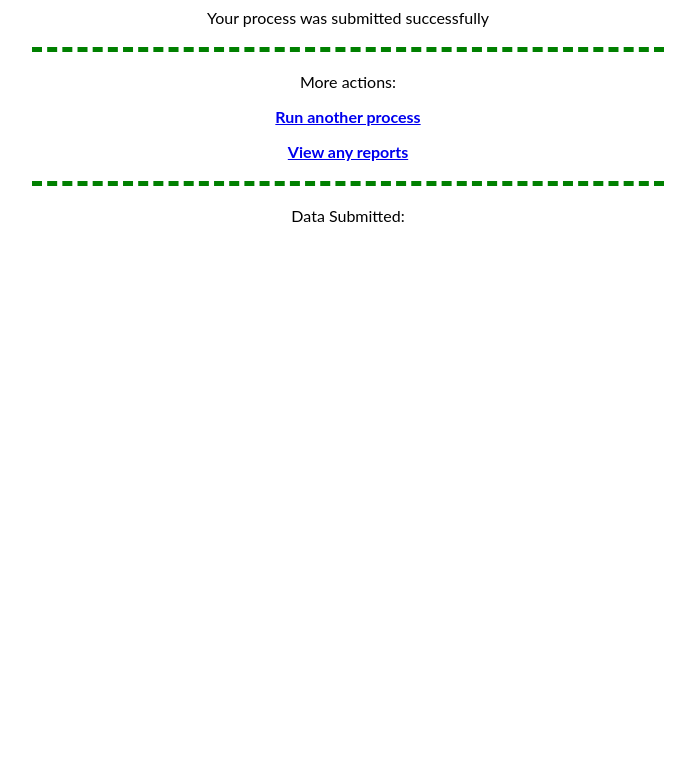
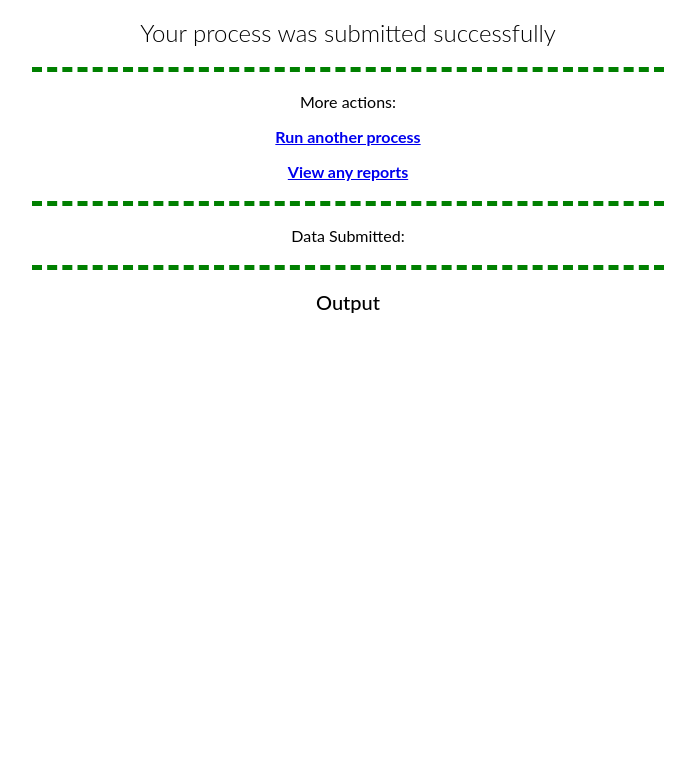
Before and after one commit to maxkraus1/brightspace_admin_app, a Flask app: template templates/data.html in a window 1280 px wide. Shown: the top 783 px of the page, without its empty margins (292-987 px from the left). Run offline with Flask 2, Linux system fonts and the light colour scheme; the template is opened without the code that fills it, so the values that code supplies are empty.

Commit message:
Changed from os.system to subprocess.run and added stdout to data.html template

```diff
--- a/app.py
+++ b/app.py
@@ -2,6 +2,7 @@
 
 import json
 import os
+import subprocess
 
 from flask import Flask, render_template, request
 from flask_restful import Resource, Api, reqparse
@@ -18,6 +19,9 @@ class Credentials(Resource):
 
 api.add_resource(Credentials, '/credentials')
 
+def out_format(std_out):  # helper function to format shell output
+    return [str(line, 'utf-8', 'ignore') for line in std_out.split(b'\r\n')]
+
 @app.route('/')
 def form():
     processes =['Semester Report',
@@ -32,8 +36,9 @@ def data():
         return f"The URL /data is accessed directly. Try going to '/' to submit form"
     if request.method == 'POST':
         form_data = request.form
-        os.system('python semester_report.py {}'.format(form_data['SemesterCode']))
-        return render_template('data.html',form_data = form_data)
+        args = ['python',  'semester_report.py', form_data['SemesterCode']]
+        sp = subprocess.run(args=args, capture_output=True)
+        return render_template('data.html',form_data=form_data, out=out_format(sp.stdout))
 
 @app.route('/grades_report/', methods=['POST'])
 def grades_report():
@@ -53,9 +58,9 @@ def bulk_enroll():
 @app.route('/rubrics/', methods=['POST'])
 def rubrics():
     form_data = request.form
-    os.system('python rubrics2.py --ou {} --id {}'.format(  form_data['OrgUnitId'],
-                                                            form_data['UserId']))
-    return render_template('data.html', form_data=form_data)
+    args = ['python', 'rubrics2.py', '--ou', form_data['OrgUnitId'], '--id',form_data['UserId']]
+    sp = subprocess.run(args=args, capture_output=True)
+    return render_template('data.html', form_data=form_data, out=out_format(sp.stdout))
 
 if __name__ == '__main__':
     # import webbrowser
--- a/semester_report.py
+++ b/semester_report.py
@@ -43,3 +43,4 @@ def main():
 
 if __name__ == "__main__":
     main()
+    print('Report saved at ', name)
--- /dev/null
+++ b/static/css/styles.css
@@ -0,0 +1,89 @@
+body {
+  text-align: center;
+  font-family: Lato, sans-serif;
+}
+
+input[type=text] {
+  border: none;
+  border-bottom: 2px solid blue;
+  padding: 10px 5px 5px 5px;
+}
+
+input[type=text]:focus {
+  border-color:#333;
+}
+
+input[type=submit] {
+  padding:5px 15px;
+  background:#ccc;
+  border:0 none;
+  cursor:pointer;
+  -webkit-border-radius: 5px;
+  border-radius: 5px;
+}
+
+input {
+  font-size: 16;
+}
+
+select {
+  font-size: 16;
+  font-weight: 500;
+  padding: 10px 10px;
+  border: 0;
+  background-color: #F0F0F0;
+}
+
+h1 {
+  font-size: 24;
+  font-weight: 300;
+  padding-top: 10px;
+}
+
+h2 {
+  font-size: 20;
+  font-weight: 500;
+}
+
+hr {
+  border: 0;
+  border-top: 2px solid #D1D1D1;
+}
+
+.form {
+  margin-left: 35%;
+  margin-right: 35%;
+}
+
+.data_hr {
+  border: 0;
+  border-top: 5px dashed green;
+  width: 50%;
+  margin-top: 20px;
+  margin-bottom: 20px;
+}
+
+.ProcessOptions {
+  text-align: left;
+}
+
+.output {
+  text-align: left;
+  margin-left: 25%;
+}
+
+#waitmsg
+{
+  position:fixed;
+  padding:0;
+  margin:0;
+
+  top:0;
+  left:0;
+
+  width: 100%;
+  height: 100%;
+  background:rgba(255,255,255,0.75);
+
+  font-size: 24;
+}
--- a/templates/data.html
+++ b/templates/data.html
@@ -1,23 +1,29 @@
-<style type="text/css">
-  hr {
-    border: 0;
-    border-top: 5px dashed green;
-    width: 50%;
-    margin-top: 20px;
-    margin-bottom: 20px;
-  }
-</style>
-<body style="font-family: Lato, sans-serif; text-align: center;">
-<p>Your process was submitted successfully<p>
-<hr />
+<! DOCTYPE HTML>
+<html>
+<head>
+  <link rel="stylesheet" href="{{ url_for('static', filename='css/styles.css') }}" />
+</head>
+<body>
+<h1>Your process was submitted successfully</h1>
+<hr class="data_hr"/>
 <p>More actions:</p>
 <b>
 <p><a href="/">Run another process</a></p>
 <p><a href="https://drive.google.com/drive/folders/10_Cuknzzs9YKmK5rJlHEBS3f0ba5k80Z?usp=sharing" target="_blank">View any reports</a></p>
 </b>
-<hr />
+<hr class="data_hr"/>
 <p>Data Submitted:</p>
 {% for key,value in form_data.items() %}
 <p><b>{{key}}:</b> {{value}}</p>
 {% endfor %}
+<hr class="data_hr"/>
+<h2>Output</h2>
+<div class=output>
+<p>
+{% for line in out %}
+{{line}}<br />
+{% endfor %}
+</p>
+</div>
 </body>
+</html>
```
Also changed, not shown: templates/form.html (+32 -17 lines).
